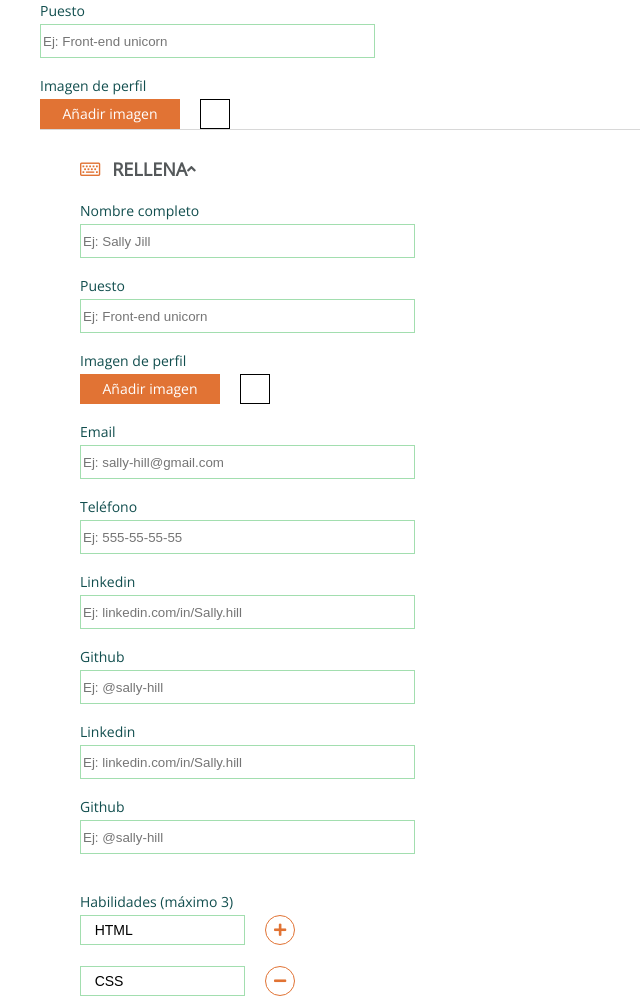
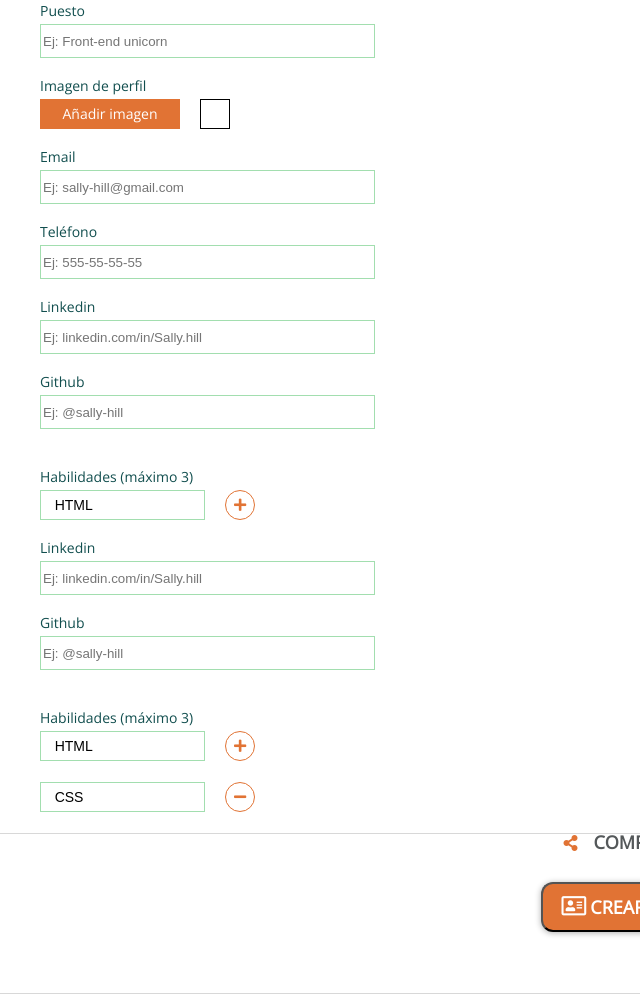
Before and after one commit to Adalab/dorcas-s2-titanium, a website: page card.html in a window 1280 px wide. Shown: the part 592-1591 px from the top of the page, without its empty margins (0-640 px from the left). Drawn offline with nearby package versions, Linux system fonts and the light colour scheme.

Commit message:
Revert "arreglando conflictos en card.html"
This reverts commit e902473396fab92fdca2a9d2a3d8b367487e5a1c, reversing
changes made to a05c86cf18dde9905343358178a47826db1cb368.

```diff
--- a/card.html
+++ b/card.html
@@ -10,7 +10,6 @@
   <link rel="stylesheet" href="https://use.fontawesome.com/releases/v5.0.13/css/all.css" integrity="sha384-DNOHZ68U8hZfKXOrtjWvjxusGo9WQnrNx2sqG0tfsghAvtVlRW3tvkXWZh58N9jp"
     crossorigin="anonymous">
 </head>
-
 <body>
 <header class="header">
   <img src="images/awesomecards.svg" alt="Logo de Awesome Cards" class="header__logo">
@@ -74,32 +73,6 @@
           <div class="añadir">Añadir imagen</div>
           <div class="mini"></div>
         </div>
-        <!-- Rellena -->
-        <div class="div__rellena">
-          <fieldset class="fieldset__rellena">
-            <div class="fieldset__container--title">
-              <span class="fieldset__rellena--keyboard">
-                <i class="far fa-keyboard"></i>
-              </span>
-              <h2 class="fieldset__title">Rellena</h2>
-              <span class="fieldset__rellena--arrow">
-                <i class="fas fa-angle-up"></i>
-              </span>
-            </div>
-            <div class="">
-              <label class="fieldset__rellena--label" for="nombre">Nombre completo</label>
-              <input class="fieldset__rellena--input" type="text" name="name" placeholder="Ej: Sally Jill">
-            </div>
-            <div class="">
-              <label class="fieldset__rellena--label" for="puesto">Puesto</label>
-              <input class="fieldset__rellena--input" type="text" name="puesto" placeholder="Ej: Front-end unicorn">
-            </div>
-            <div class="">
-              <label class="fieldset__rellena--label" for="imagen">Imagen de perfil</label>
-              <div class="div__imagen">
-                <div class="añadir">Añadir imagen</div>
-                <div class="mini"></div>
-              </div>
       </div>
       <div class="">
         <label class="fieldset__rellena--label" for="email">Email</label>
@@ -116,6 +89,13 @@
       <div class="">
         <label class="fieldset__rellena--label" for="github">Github</label>
         <input class="fieldset__rellena--input" type="text" name="github" placeholder="Ej: @sally-hill">
+      </div>
+      <div class="">
+        <label class="fieldset__rellena--label label__habilidades" for="habilidades">Habilidades (máximo 3)</label>
+        <div class="fieldset__div--habilidades">
+          <div class="div__habilidades">
+            <input class="input--html" type="text" name="html" value="   HTML">
+            <div class="more"><i class="fas fa-plus"></i></div>
           </div>
           <div class="">
             <label class="fieldset__rellena--label" for="linkedin">Linkedin</label>
@@ -169,9 +149,7 @@
   <footer class="footer">
 		<p class="footer__copyright">Awesome profile-cards ©2018</p>
 		<img class="footer__logo--titanium" src="" alt="Logotipo de Titanium">
-    <a href="http://www.adalab.es" target="_Blank">
-      <img class="footer__logo--adalab" src="images/logo-adalab-80px.png" alt="Logotipo de Adalab">
-    </a>
+		<a href="http://www.adalab.es" target="_Blank"><img class="footer__logo--adalab" src="images/logo-adalab-80px.png" alt="Logotipo de Adalab"></a>
 	</footer>
     <script type=" text/javascript " src="js/main.js ">
   </script>
```
Lines whose indentation alone changed are shown as unchanged.
